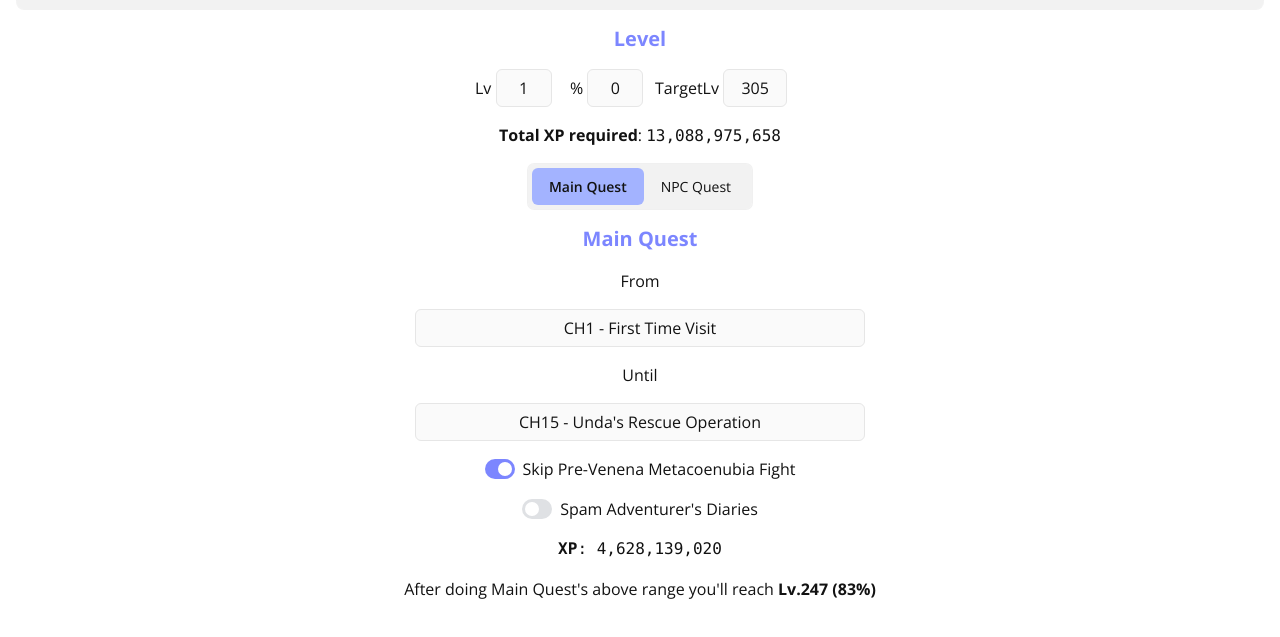
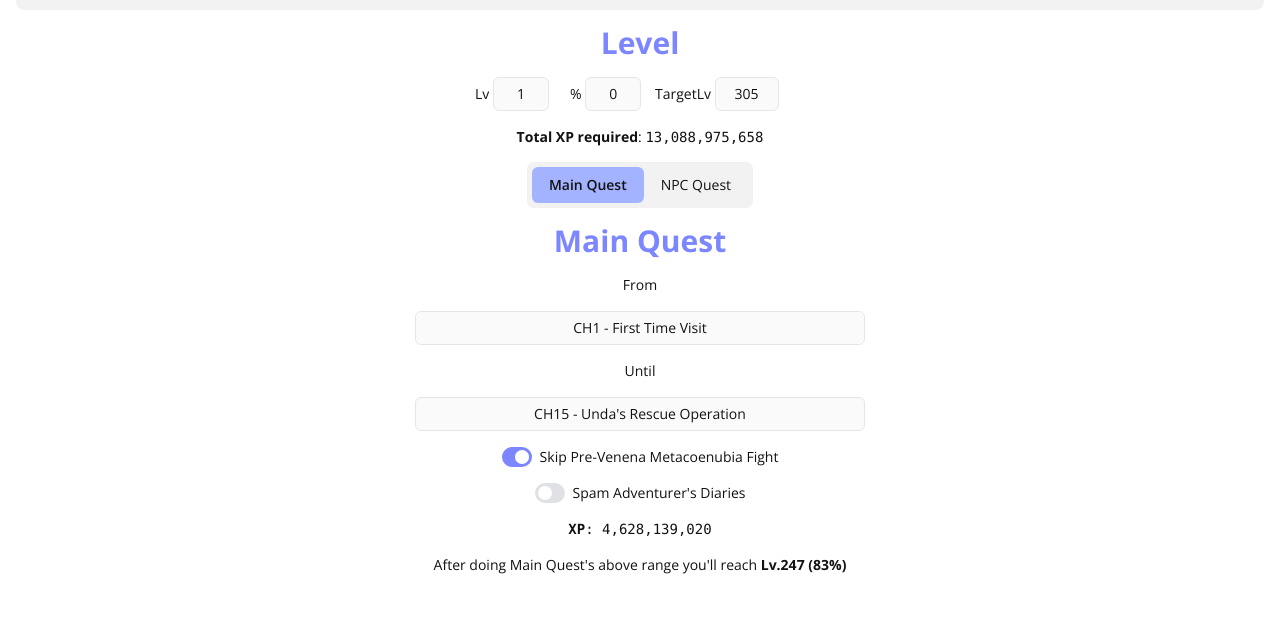
Before and after one commit to sefaron/potumdb-xp, a website built with Vite: page index.html in a window 1280 px wide. Shown: the part 55-692 px from the top of the page. Built offline with nearby package versions, Linux system fonts and the light colour scheme.

Commit message:
feat: make h1 size bigger on large display

```diff
--- a/style.css
+++ b/style.css
@@ -21,12 +21,12 @@
 }
 
 body {
-  @apply p-4 font-opensans text-sm lg:text-base text-light-text dark:text-dark-text bg-light-bg dark:bg-dark-bg;
+  @apply p-4 font-opensans text-sm text-light-text dark:text-dark-text bg-light-bg dark:bg-dark-bg;
   min-height: 100dvh;
 }
 
 h1 {
-  @apply text-xl font-bold text-indigo-400;
+  @apply text-xl lg:text-3xl font-bold text-indigo-400;
 }
 
 input {
```
